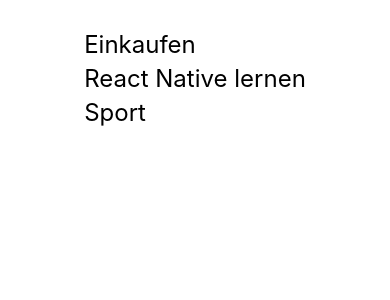
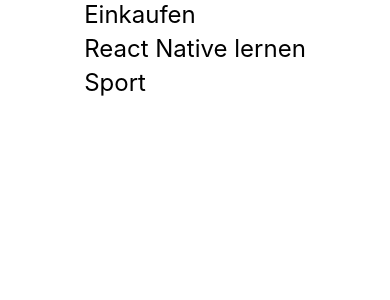
Before and after one commit to behrends/TodosRN, a React Native app: screen / in a window 390 px wide. Shown: the top 300 px of the page. Built offline with nearby package versions, Linux system fonts and the light colour scheme.

Commit message:
Abstand nach oben mit Expo Constants festgelegt

```diff
--- a/App.js
+++ b/App.js
@@ -1,4 +1,5 @@
 import { StatusBar } from 'expo-status-bar';
+import Constants from 'expo-constants';
 import { FlatList, StyleSheet, View } from 'react-native';
 import Todo from './components/Todo';
 
@@ -28,6 +29,6 @@
     backgroundColor: '#fff',
     alignItems: 'center',
     justifyContent: 'center',
-    paddingTop: 30,
+    paddingTop: Constants.statusBarHeight,
   },
 });
```
